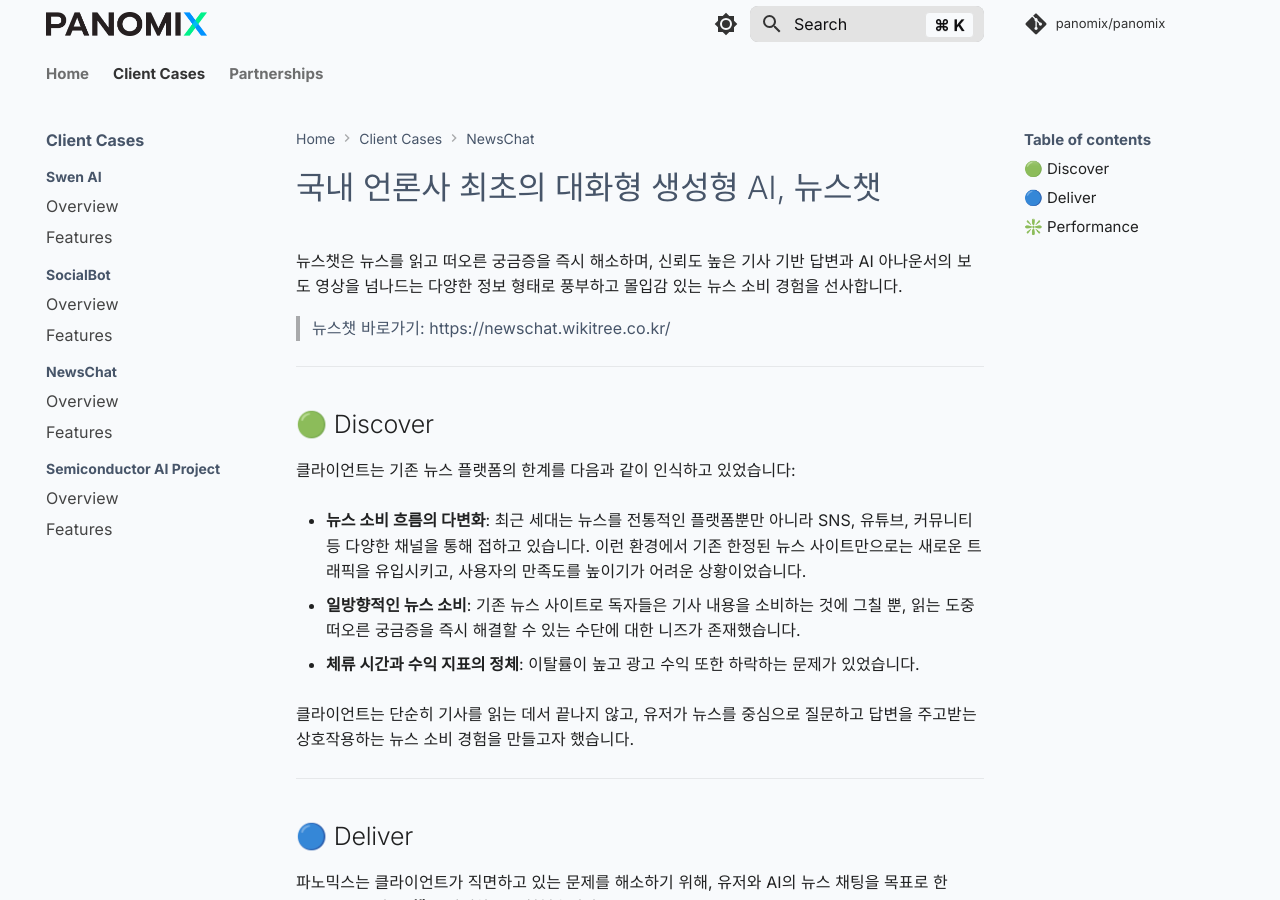
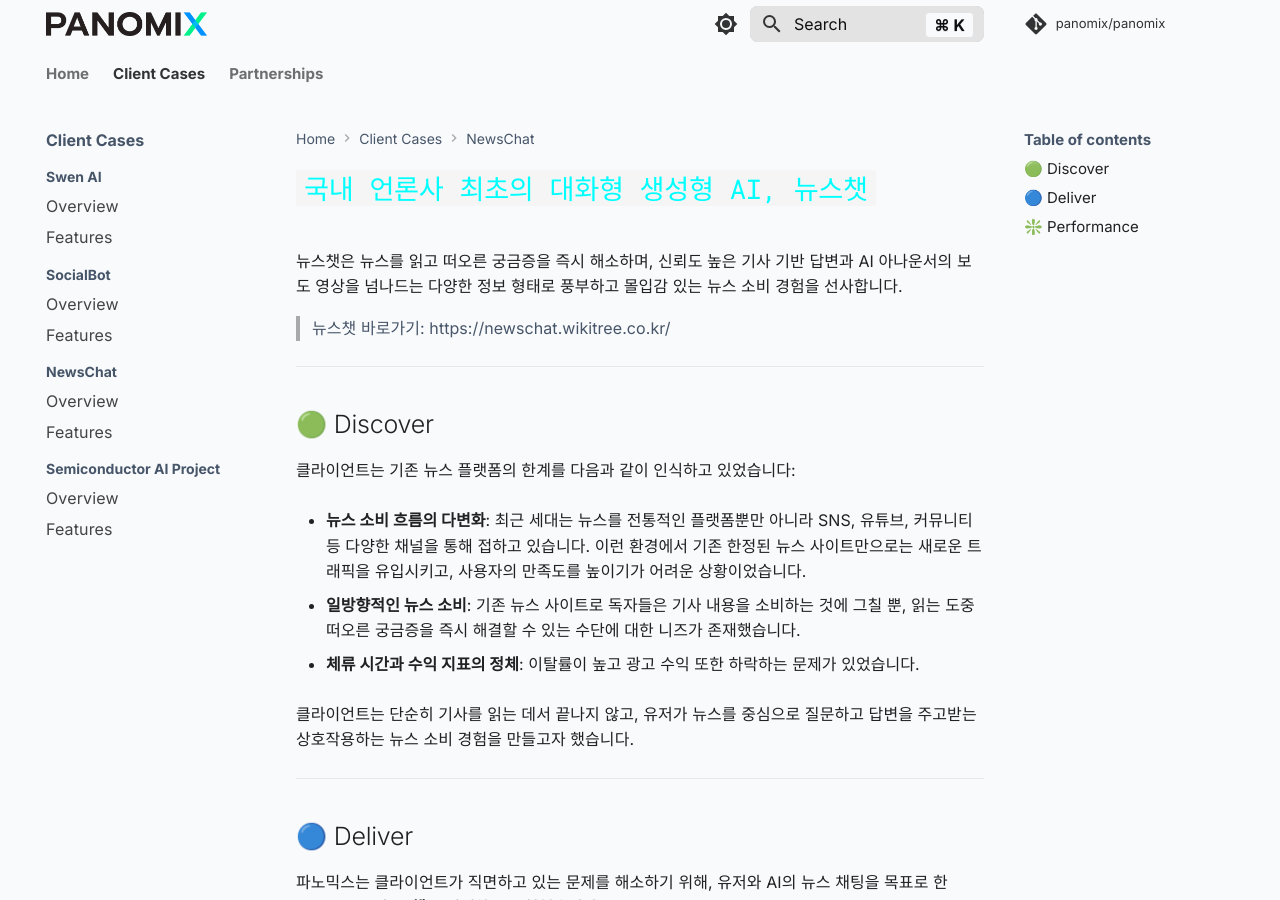
Before and after one commit to panomix/panomix, an MkDocs documentation site: the page built from docs/clients/newschat/newschat.md, in a window 1280 px wide and 900 px high. Built offline with MkDocs 1.6.1 and Material for MkDocs 9.7.7, drawn with Linux system fonts in a browser that asks for light colours; comment, search, counter and statistics services are not loaded.

Commit message:
Update newschat.md

```diff
--- a/docs/clients/newschat/newschat.md
+++ b/docs/clients/newschat/newschat.md
@@ -1,4 +1,4 @@
-# 국내 언론사 최초의 대화형 생성형 AI, 뉴스챗
+# <code style="color : cyan">국내 언론사 최초의 대화형 생성형 AI, 뉴스챗</code>
 
 뉴스챗은 뉴스를 읽고 떠오른 궁금증을 즉시 해소하며,
 신뢰도 높은 기사 기반 답변과 AI 아나운서의 보도 영상을 넘나드는 다양한 정보 형태로 풍부하고 몰입감 있는 뉴스 소비 경험을 선사합니다.
```
